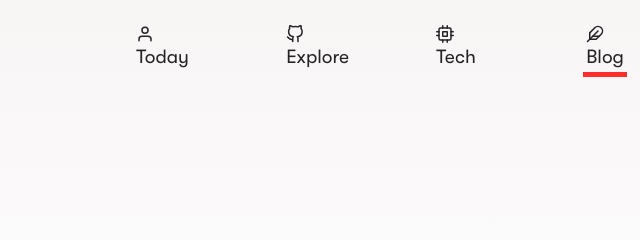
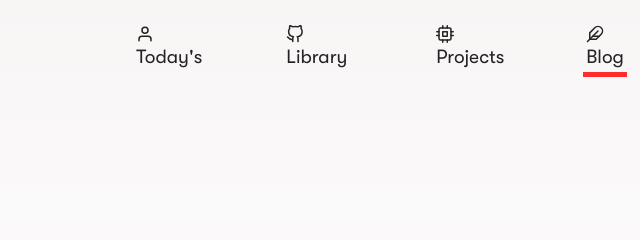
Before and after one commit to NileshEvrywhr/legendary-literate, a Gatsby site: page /blog in a window 1280 px wide. Shown: the top 240 px of the page, 523-1163 px from the left. Built offline with nearby package versions, Linux system fonts and the light colour scheme; Gatsby itself is replaced by a stand-in of ours.

Commit message:
change navbar headings

```diff
--- a/src/components/layout/navbar/index.jsx
+++ b/src/components/layout/navbar/index.jsx
@@ -18,9 +18,9 @@ const Navbar = ({ siteTitle }) => (
           </NavbarLogo>
           <div className="main-navigation">
             <NavbarList>
-              <li><Link to="/" className="lined-link" activeClassName="active"> <User /> <span> Today </span> </Link></li>
-              <li><Link to="/repositories" className="lined-link" activeClassName="active"> <GitHub /> <span> Explore </span> </Link></li>
-              <li><Link to="/works" className="lined-link" activeClassName="active"> <Cpu /> <span> Tech </span> </Link></li>
+              <li><Link to="/" className="lined-link" activeClassName="active"> <User /> <span> Today's </span> </Link></li>
+              <li><Link to="/repositories" className="lined-link" activeClassName="active"> <GitHub /> <span> Library </span> </Link></li>
+              <li><Link to="/works" className="lined-link" activeClassName="active"> <Cpu /> <span> Projects </span> </Link></li>
               <li><Link to="/blog" className="lined-link" activeClassName="active"> <Feather /> <span> Blog </span> </Link></li>
             </NavbarList>
           </div>
```
